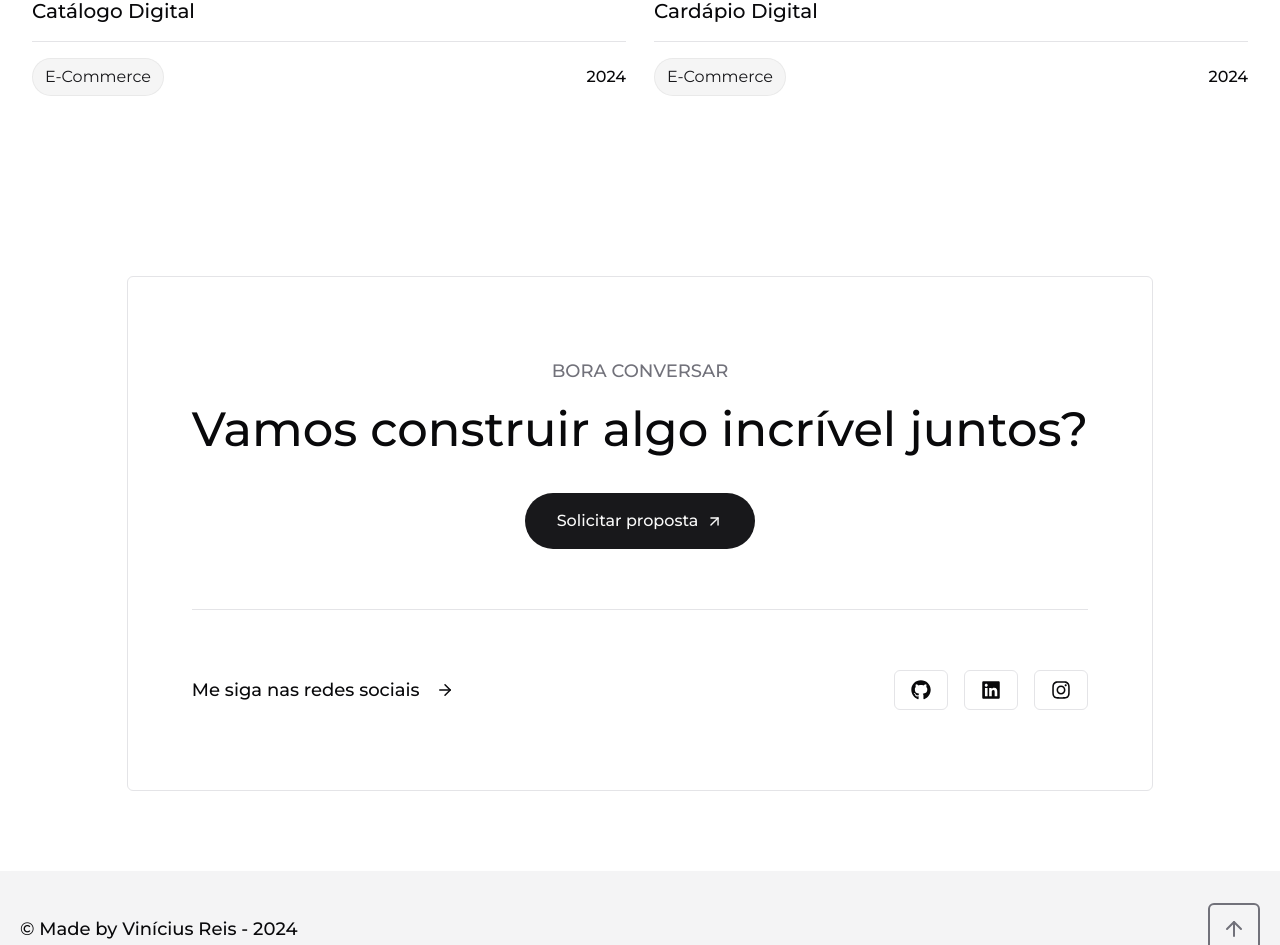
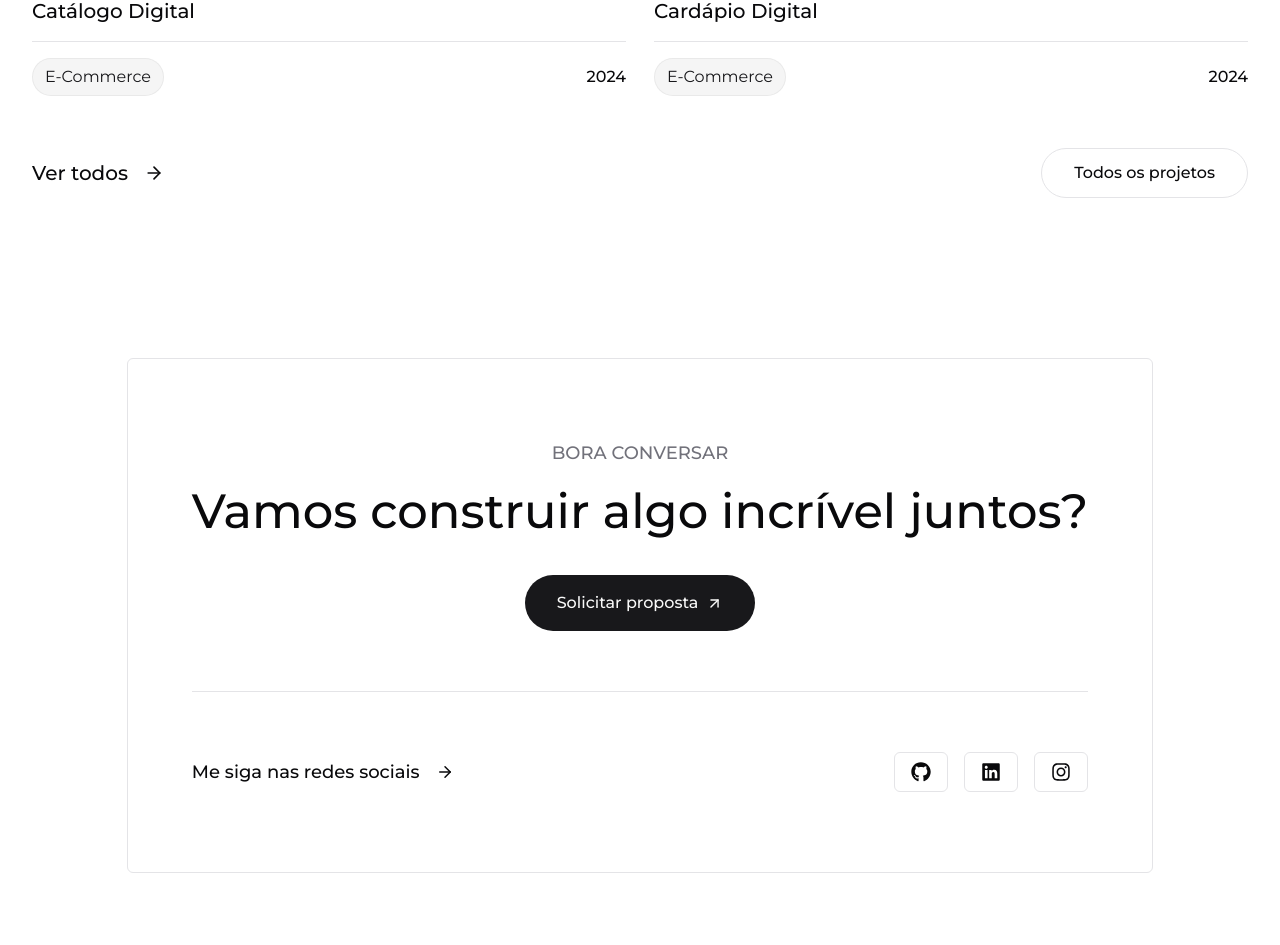
Before and after one commit to vinicius-dsr/vinidev-site, a Next.js app: page / in a window 1280 px wide. Shown: the part 3071-4016 px from the top of the page. Built offline with nearby package versions, Linux system fonts and the light colour scheme.

Commit message:
chore: add inital button for project page

```diff
--- a/app/_sections/Projects.tsx
+++ b/app/_sections/Projects.tsx
@@ -1,4 +1,8 @@
+import { ArrowRight } from "lucide-react";
 import Image from "next/image";
+import Link from "next/link";
+import { buttonVariants } from "../_components/ui/button";
+import { cn } from "../_lib/utils";
 
 const projects = {
   title: "Meus projetos",
@@ -64,6 +68,21 @@ export default function Projects() {
           );
         })}
       </div>
+      <div className="mt-4 flex flex-col gap-4 md:w-full md:flex-row md:justify-between">
+        <div className="hidden items-center gap-4 md:flex">
+          <h2 className="text-xl font-medium">Ver todos</h2>
+          <ArrowRight className="h-5 w-5" />
+        </div>
+        <Link
+          href=""
+          className={cn(
+            buttonVariants({ variant: "outline", size: "lg" }),
+            "rounded-full py-6 text-base font-medium",
+          )}
+        >
+          Todos os projetos
+        </Link>
+      </div>
     </div>
   );
 }
```
